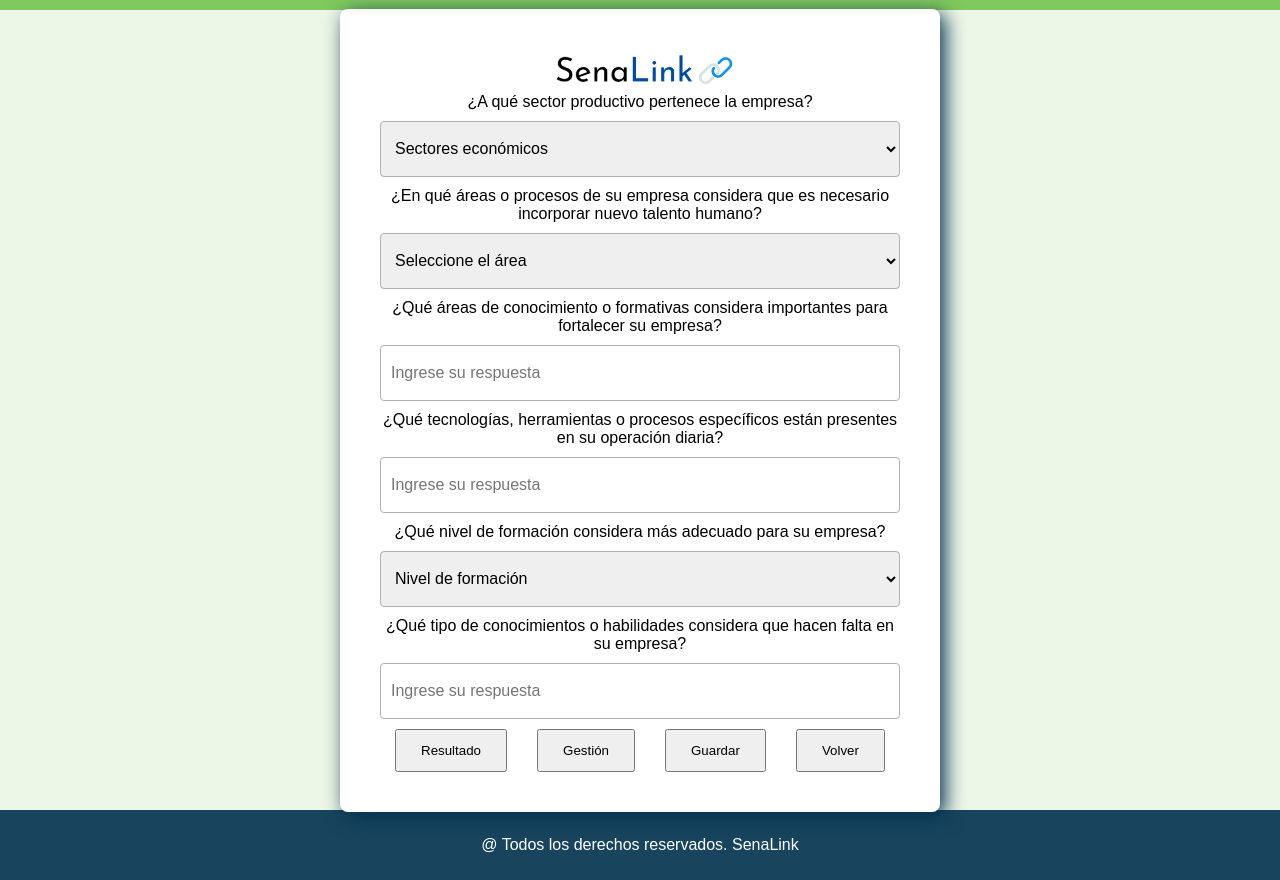
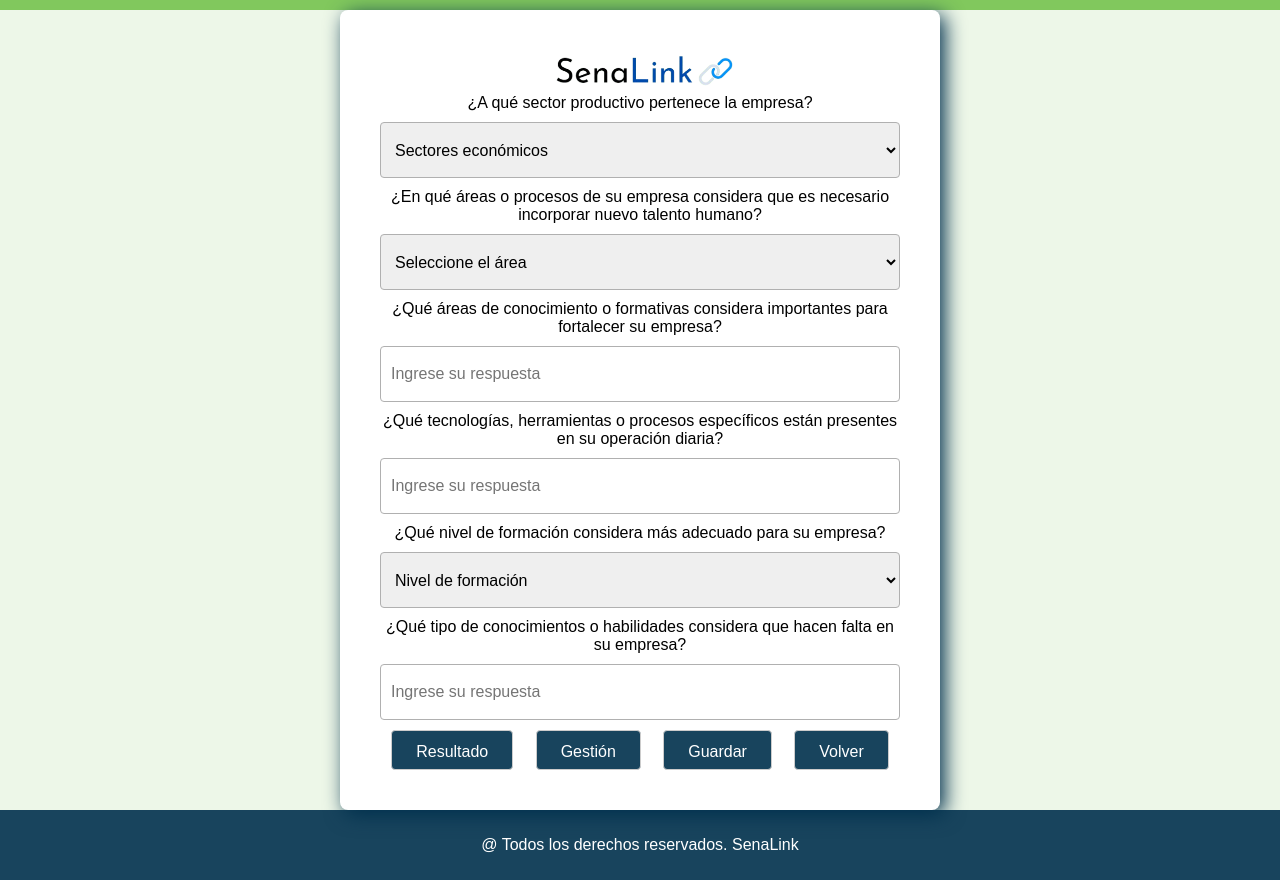
Before and after one commit to felipe397/senalink5, a PHP site: page /html/Super_Admin/Diagnostico/EditDiagnostico.html in a window 1280 px wide. Shown: the part 58-938 px from the top of the page. Run offline with PHP 8.4, Linux system fonts and the light colour scheme.

Commit message:
botones diagnostico

```diff
--- a/senalink/css/crud.css
+++ b/senalink/css/crud.css
@@ -295,7 +295,8 @@ td {
   .form__buttons{
     display: flex;
     justify-content: center;
-    gap: 1rem;
+    gap: 4rem;
+    border-radius: 2rem;
   }
 .inputs__container{
   display: grid;
--- a/senalink/html/Super_Admin/Diagnostico/EditDiagnostico.html
+++ b/senalink/html/Super_Admin/Diagnostico/EditDiagnostico.html
@@ -71,12 +71,12 @@
 
             <!-- Botones -->
             <div class="form__buttons">
-                <a href="Home.html"><button type="button">Resultado</button></a>
-                <a href="Diagnostico/VerDiagnostico.html"><button type="button">Gestión</button></a>
-                <a href="VerDiagnostico.html"><button type="button">Guardar</button></a>
-                <a href="VerDiagnostico.html"><button type="button">Volver</button></a>
+                <a href="../Home.html" class="btn">Resultado</button></a>
+                <a href="../Diagnostico/VerDiagnostico.html" class="btn">Gestión</a>
+                <a href="VerDiagnostico.html" class="btn">Guardar</a>
+                <a href="VerDiagnostico.html" class="btn">Volver</a>
             </div>
-        </main>
+
     </div>
 
     <!-- Pie de página -->
```
